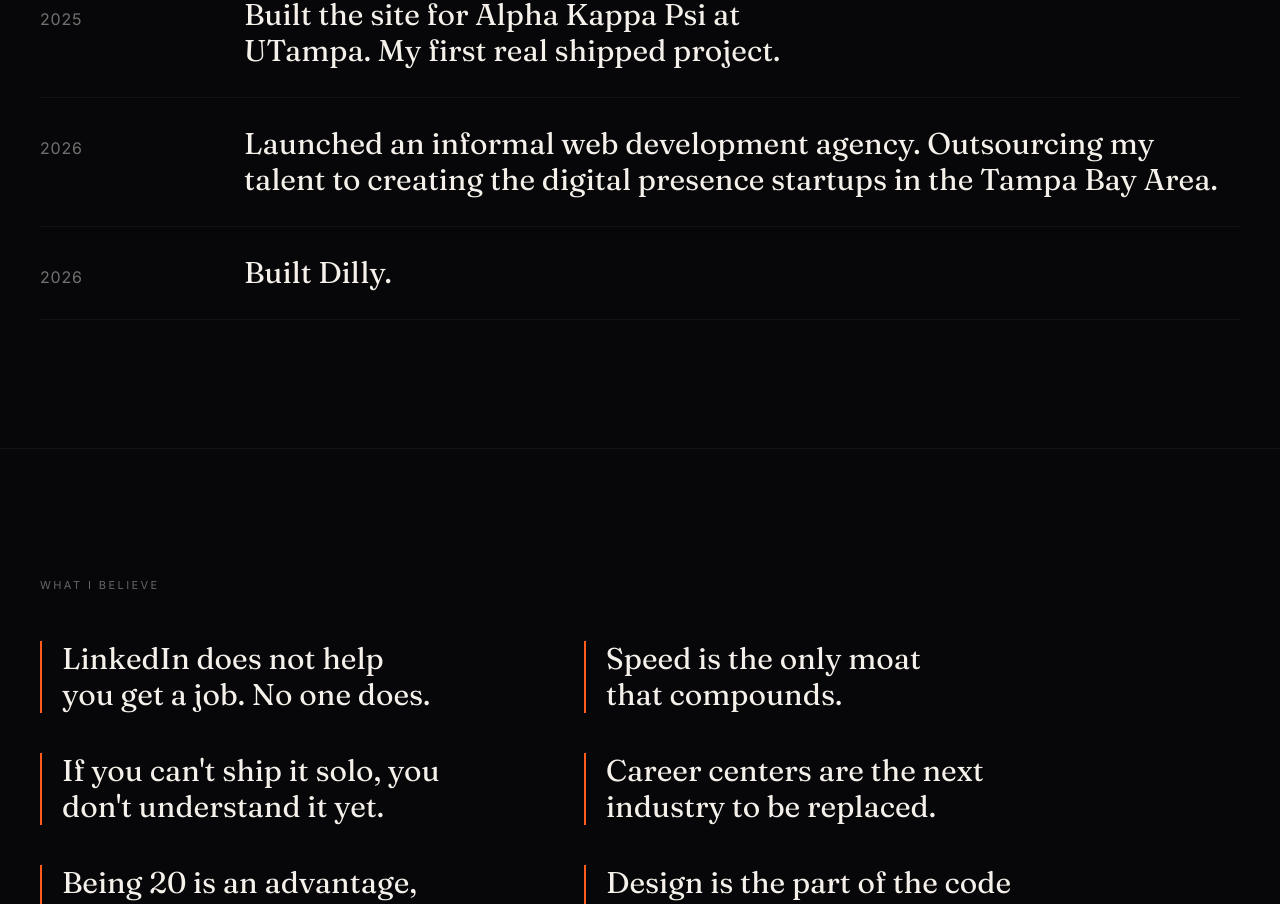
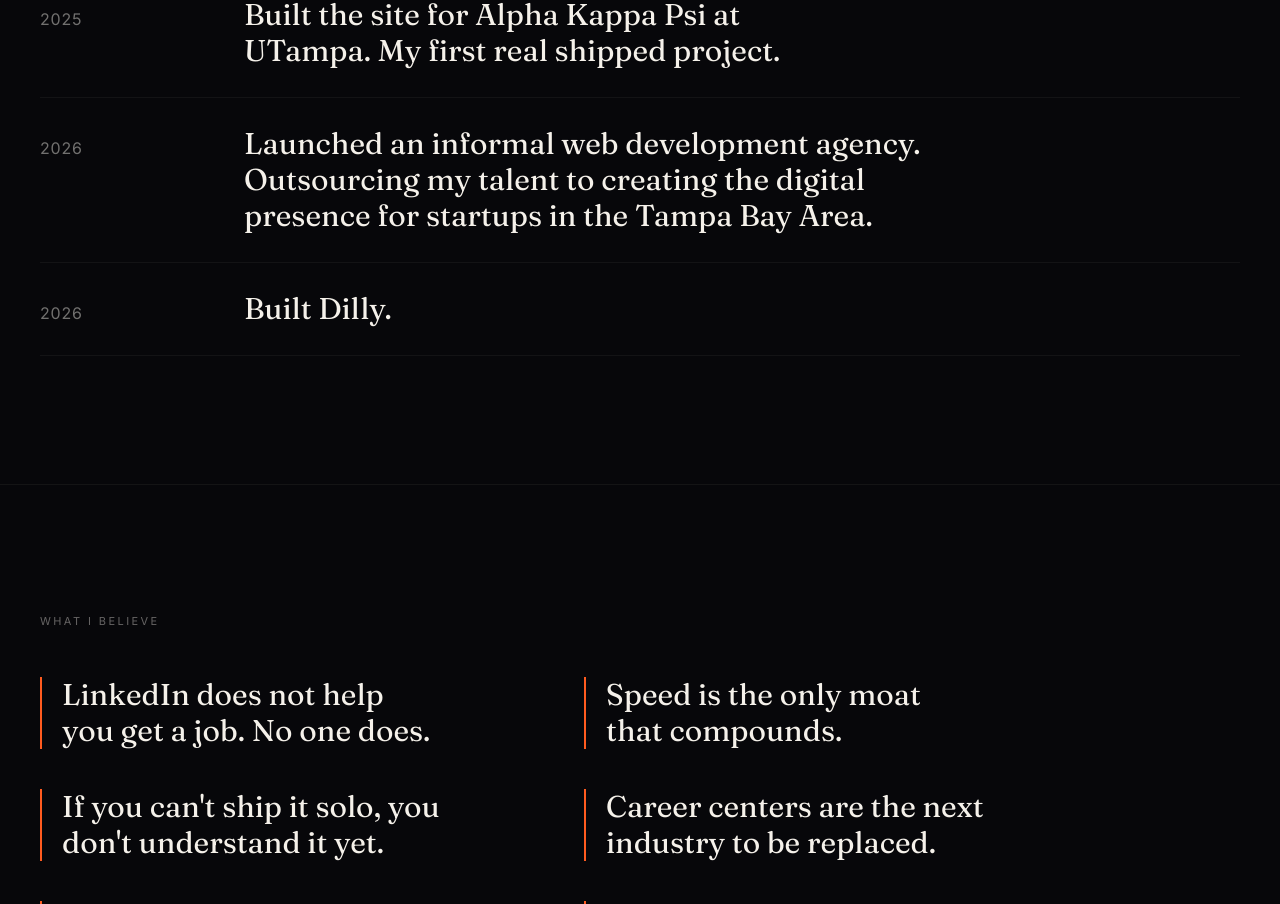
Before and after one commit to Dilan1234321/dilankochhar.com, a Next.js app: page /about in a window 1280 px wide. Shown: the part 1657-2561 px from the top of the page. Built offline with nearby package versions, Linux system fonts and the light colour scheme.

Commit message:
Update page.tsx

```diff
--- a/app/about/page.tsx
+++ b/app/about/page.tsx
@@ -7,7 +7,7 @@ const timeline = [
   { y: "School", t: "First learned how to code in a classroom. Didn't think much of it at the time." },
   { y: "2022", t: "Started getting actually good at web development." },
   { y: "2025", t: "Built the site for Alpha Kappa Psi at UTampa. My first real shipped project." },
-  { y: "2026", t: "Launched an informal web development agency. Outsourcing my talent to creating the digital presence startups in the Tampa Bay Area." },
+  { y: "2026", t: "Launched an informal web development agency. Outsourcing my talent to creating the digital presence for startups in the Tampa Bay Area." },
   { y: "2026", t: "Built Dilly." },
 ];
 
```
